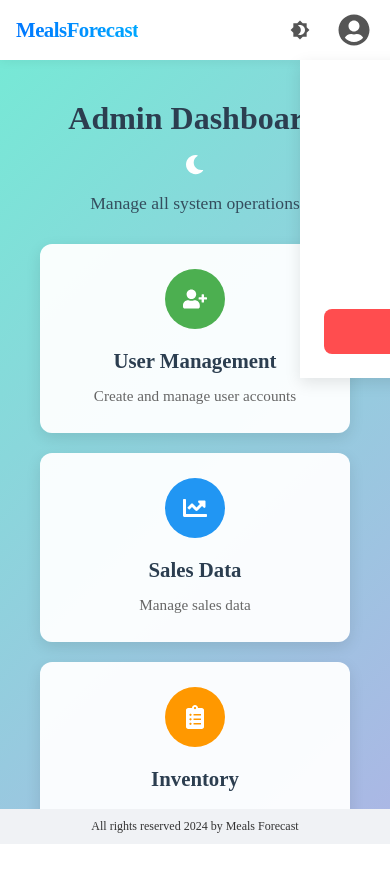
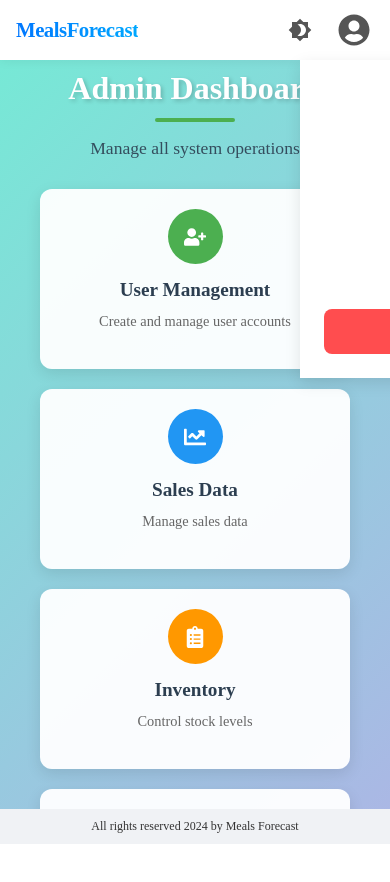
Before and after one commit to Siyam24/Meals-Forecast, a React (Vite) app in the folder mealForecast/: page /admin in a window 390 px wide. Shown: the top 882 px of the page. Built offline with nearby package versions, Linux system fonts and the light colour scheme; no server answers; sample sign-in values are in the browser's storage.

Commit message:
Modified admin page

```diff
--- a/mealForecast/src/pages/Admin.jsx
+++ b/mealForecast/src/pages/Admin.jsx
@@ -4,10 +4,7 @@ import {
   FaUserPlus,
   FaChartLine,
   FaFileAlt,
-  FaClipboardList,
-  FaCog,
-  FaMoon,
-  FaSun
+  FaClipboardList
 } from 'react-icons/fa';
 import { ToastContainer, toast } from 'react-toastify';
 import 'react-toastify/dist/ReactToastify.css';
@@ -17,7 +14,7 @@ import '../styles/Admin.css';
 const AdminPage = () => {
   const navigate = useNavigate();
   const [isAdmin, setIsAdmin] = useState(false);
-  const { theme, toggleTheme } = useTheme();
+  const { theme } = useTheme();
 
   useEffect(() => {
     const userRole = localStorage.getItem('role');
@@ -67,16 +64,7 @@ const AdminPage = () => {
     <div className={`admin-page-wrapper ${theme}`}>
       <div className="admin-container">
         <div className="admin-header">
-          <div className="admin-title-wrapper">
-            <h1 className="admin-title">Admin Dashboard</h1>
-            <button
-              className="theme-toggle"
-              onClick={toggleTheme}
-              aria-label={`Switch to ${theme === 'light' ? 'dark' : 'light'} mode`}
-            >
-              {theme === 'light' ? <FaMoon /> : <FaSun />}
-            </button>
-          </div>
+          <h1 className="admin-title">Admin Dashboard</h1>
           <p className="admin-subtitle">Manage all system operations</p>
         </div>
 
--- a/mealForecast/src/styles/Admin.css
+++ b/mealForecast/src/styles/Admin.css
@@ -30,11 +30,11 @@
 
 .admin-container {
   min-height: 100vh;
-  padding: 200px 20px 60px;
+  padding: 100px 20px 60px;
   display: flex;
   flex-direction: column;
   align-items: center;
-  max-width: 1400px;
+  max-width: 1200px; /* Reduced from 1400px for better card alignment */
   margin: 0 auto;
   width: 100%;
 }
@@ -46,45 +46,41 @@
   width: 100%;
 }
 
-.admin-title-wrapper {
-  display: flex;
-  justify-content: center;
-  align-items: center;
-  gap: 20px;
-  margin-bottom: 10px;
-}
-
 .admin-title {
   font-size: 2.5rem;
   font-weight: 700;
-  margin: 0;
-  transition: color 0.3s ease;
+  margin-bottom: 1rem;
+  text-align: center;
+  position: relative;
+  padding-bottom: 15px;
 }
 
-.theme-toggle {
-  background: none;
-  border: none;
-  cursor: pointer;
-  color: inherit;
-  padding: 8px;
-  border-radius: 50%;
-  transition: all 0.3s ease;
-  display: flex;
-  align-items: center;
-  justify-content: center;
-  font-size: 1.2rem;
+.admin-page-wrapper.light .admin-title {
+  color: #fff;
+  text-shadow: 2px 2px 4px rgba(0, 0, 0, 0.2);
 }
 
-.theme-toggle:hover {
-  transform: scale(1.1);
+.admin-page-wrapper.dark .admin-title {
+  color: #f8fafc;
 }
 
-.admin-page-wrapper.light .theme-toggle:hover {
-  background: rgba(0, 0, 0, 0.05);
+.admin-title::after {
+  content: '';
+  position: absolute;
+  bottom: 0;
+  left: 50%;
+  transform: translateX(-50%);
+  width: 80px;
+  height: 4px;
+  border-radius: 2px;
 }
 
-.admin-page-wrapper.dark .theme-toggle:hover {
-  background: rgba(255, 255, 255, 0.1);
+.admin-page-wrapper.light .admin-title::after {
+  background: #4CAF50;
+}
+
+.admin-page-wrapper.dark .admin-title::after {
+  background: #60a5fa;
 }
 
 .admin-subtitle {
@@ -103,10 +99,12 @@
   color: #e9ecef;
 }
 
+/* Improved Feature Cards Grid */
 .admin-features {
   display: grid;
-  grid-template-columns: repeat(auto-fit, minmax(250px, 1fr));
-  gap: 30px;
+  grid-template-columns: repeat(4, 1fr); /* Explicit 4 columns */
+  justify-content: center;
+  gap: 25px;
   width: 100%;
   max-width: 1100px;
   margin: 0 auto;
@@ -116,7 +114,7 @@
 .feature-card {
   position: relative;
   border-radius: 12px;
-  padding: 30px 25px;
+  padding: 25px 20px;
   text-align: center;
   transition: all 0.3s ease;
   text-decoration: none;
@@ -125,6 +123,7 @@
   align-items: center;
   overflow: hidden;
   z-index: 1;
+  min-height: 220px; /* Added fixed height */
 }
 
 .admin-page-wrapper.light .feature-card {
@@ -153,14 +152,14 @@
 }
 
 .feature-icon {
-  width: 70px;
-  height: 70px;
+  width: 60px; /* Slightly reduced */
+  height: 60px; /* Slightly reduced */
   border-radius: 50%;
   display: flex;
   align-items: center;
   justify-content: center;
-  margin-bottom: 20px;
-  font-size: 28px;
+  margin-bottom: 15px;
+  font-size: 24px; /* Slightly reduced */
   color: white;
   background-color: var(--card-color);
   transition: transform 0.3s ease;
@@ -172,8 +171,8 @@
 }
 
 .feature-card h3 {
-  font-size: 1.3rem;
-  margin-bottom: 12px;
+  font-size: 1.2rem; /* Slightly reduced */
+  margin-bottom: 10px;
   z-index: 2;
   transition: color 0.3s ease;
 }
@@ -187,9 +186,9 @@
 }
 
 .feature-card p {
-  font-size: 0.95rem;
+  font-size: 0.9rem; /* Slightly reduced */
   margin: 0;
-  line-height: 1.5;
+  line-height: 1.4;
   z-index: 2;
   transition: color 0.3s ease;
 }
@@ -228,34 +227,41 @@
   color: white;
 }
 
-@media (max-width: 992px) {
+@media (max-width: 1200px) {
+  .admin-features {
+    grid-template-columns: repeat(2, 1fr); /* 2 columns on medium screens */
+    max-width: 800px;
+  }
+
+  .feature-card {
+    min-height: 200px;
+  }
+}
+
+@media (max-width: 768px) {
   .admin-container {
-    padding: 150px 20px 40px;
+    padding: 80px 20px 40px;
   }
 
   .admin-title {
     font-size: 2.2rem;
   }
+
+  .feature-card {
+    padding: 20px 15px;
+    min-height: 180px;
+  }
 }
 
-@media (max-width: 768px) {
-  .admin-container {
-    padding: 120px 20px 40px;
-  }
-
+@media (max-width: 576px) {
   .admin-features {
-    grid-template-columns: repeat(2, 1fr);
+    grid-template-columns: 1fr; /* Single column on small screens */
+    max-width: 400px;
     gap: 20px;
   }
 
-  .feature-card {
-    padding: 25px 20px;
-  }
-}
-
-@media (max-width: 480px) {
   .admin-container {
-    padding: 100px 20px 30px;
+    padding: 70px 20px 30px;
   }
 
   .admin-header {
@@ -266,19 +272,9 @@
     font-size: 2rem;
   }
 
-  .admin-features {
-    grid-template-columns: 1fr;
-    max-width: 400px;
-  }
-
   .feature-icon {
-    width: 60px;
-    height: 60px;
-    font-size: 24px;
-  }
-
-  .admin-title-wrapper {
-    flex-direction: column;
-    gap: 10px;
+    width: 55px;
+    height: 55px;
+    font-size: 22px;
   }
 }
```
Also changed, not shown: mealForecast/src/components/Footer.jsx (line endings or trailing spaces).
